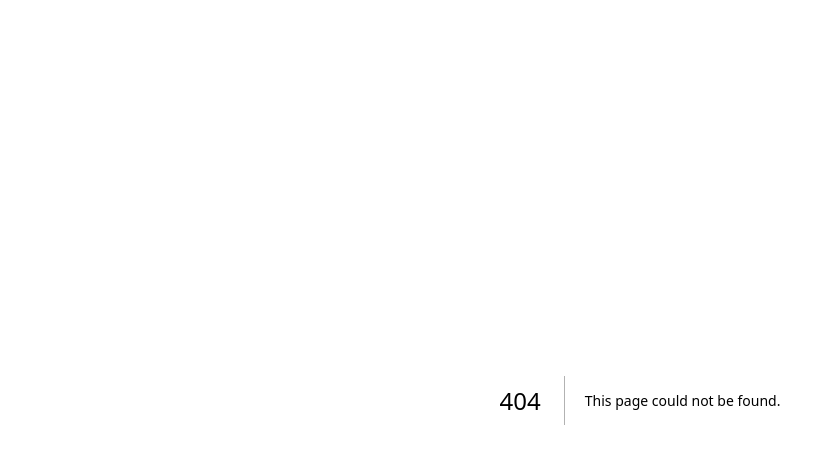
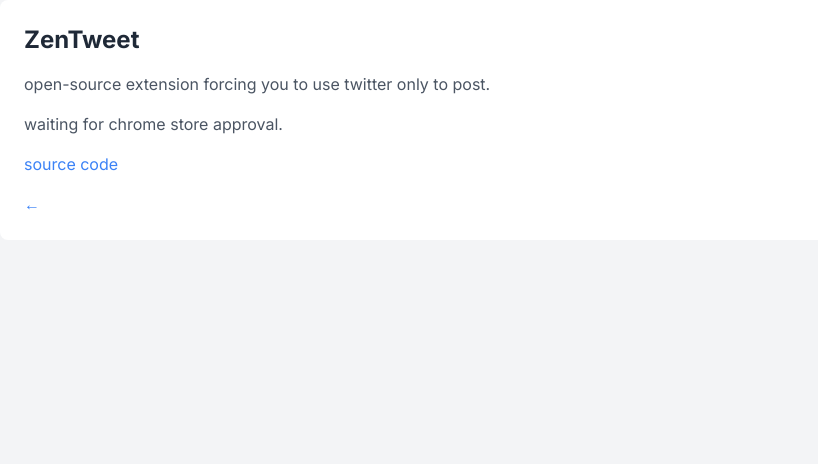
Before and after one commit to tigran-iii/personal-website, a Next.js app: page /zentweet in a window 1280 px wide. Before the commit this address had no page. Shown: the top 464 px of the page, without its empty margins (0-818 px from the left). Built offline with nearby package versions, Linux system fonts and the light colour scheme.

Commit message:
update zentweet, point to github

```diff
--- /dev/null
+++ b/app/zentweet/page.tsx
@@ -0,0 +1,25 @@
+// pages/hustle-house.js
+
+import Link from 'next/link';
+
+export default function Zentweet() {
+  return (
+    <main>
+      <div className="p-6 bg-white rounded-lg">
+        <h1 className="mb-4 text-2xl font-bold text-gray-800">ZenTweet</h1>
+        <p className="mb-4 text-gray-600">
+            open-source extension forcing you to use twitter only to post.
+        </p>
+        <p className="mb-4 text-gray-600">
+            waiting for chrome store approval.
+        </p>
+        <p className="mb-4 text-gray-600">
+            <a className='text-blue-500 hover:underline' href="https://github.com/Tig-ranK/zentweet">source code</a>
+        </p>
+        <Link href="/" className="text-blue-500 hover:underline">
+          &#x2190;
+        </Link>
+      </div>
+    </main>
+  );
+}
```
